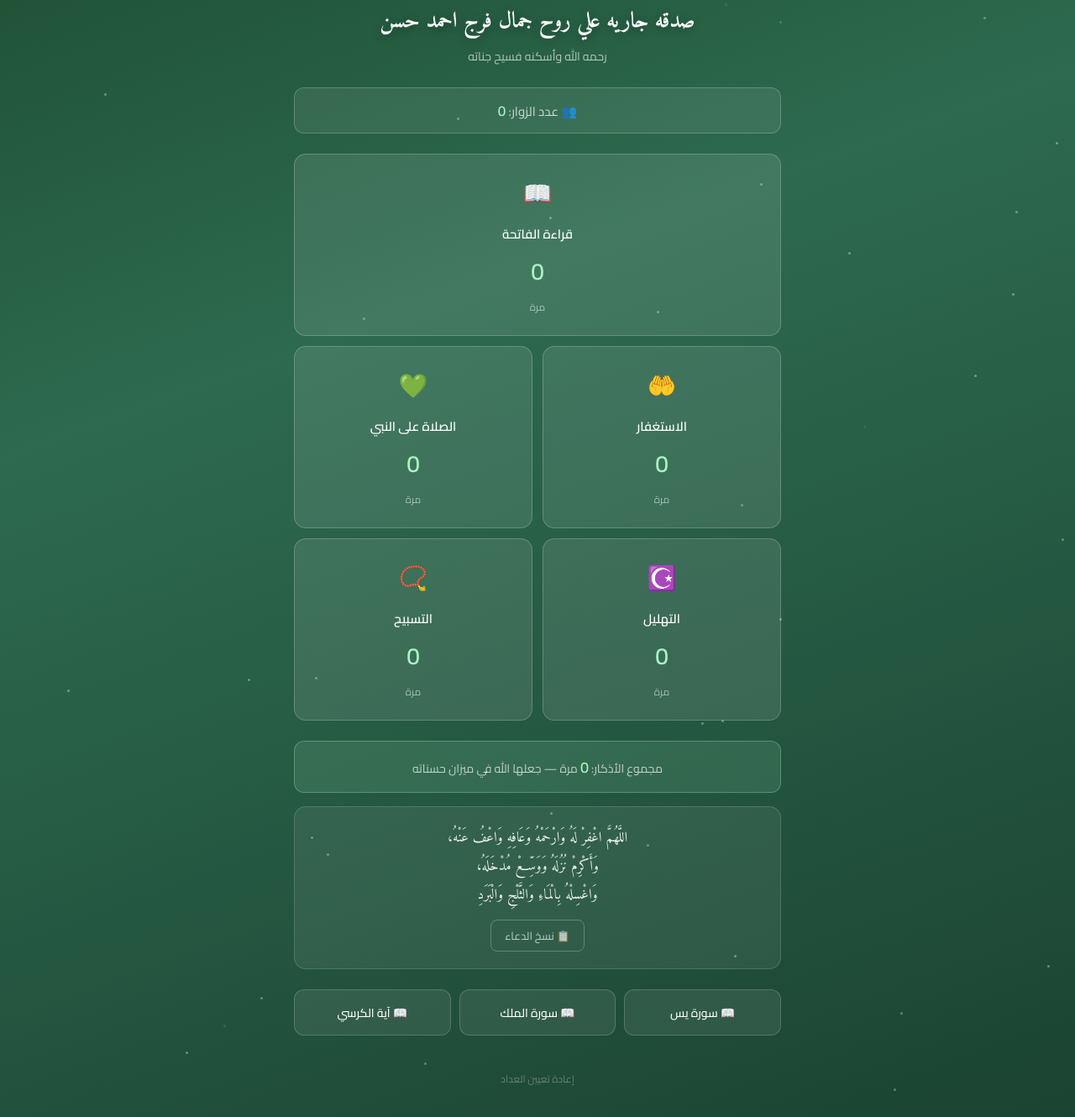
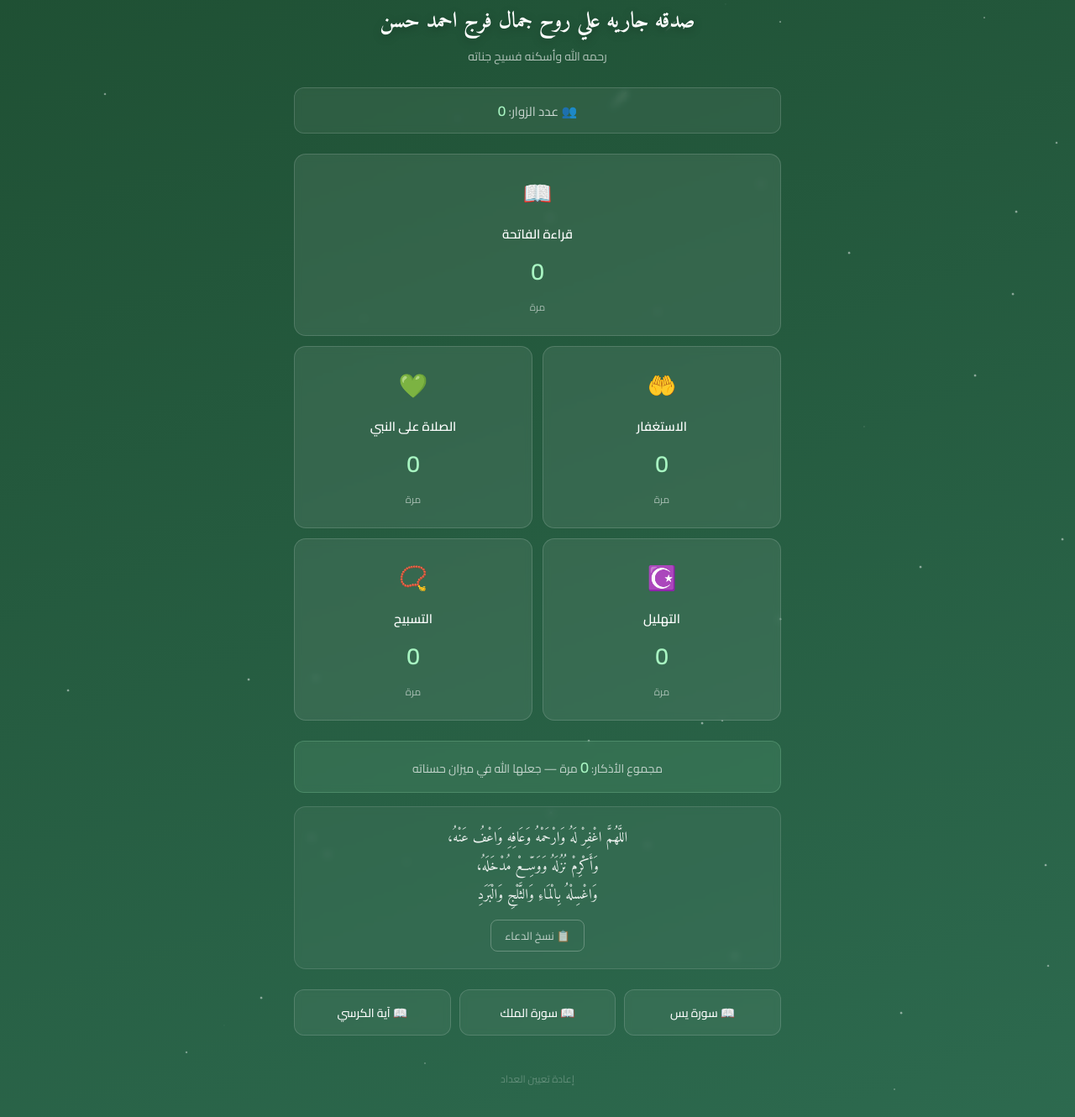
Before and after one commit to Fahmy-code/sadaqa-garya-Gamal_Farag, a plain HTML site: page index.html in a window 1280 px wide. Shown: the part 288-1618 px from the top of the page at 84% size. Drawn offline with Linux system fonts and the light colour scheme; no server answers.

Commit message:
Update index.html

```diff
--- a/index.html
+++ b/index.html
@@ -4,7 +4,9 @@
 <meta charset="UTF-8">
 <meta name="viewport" content="width=device-width, initial-scale=1.0">
 <title>صدقة جارية على روح جمال فرج</title>
+<link rel="icon" type="image/png" href="favicon.png">
 
+<!-- Firebase -->
 <script type="module">
   import { initializeApp } from "https://www.gstatic.com/firebasejs/10.12.2/firebase-app.js";
   import { getDatabase, ref, onValue, runTransaction, increment, set, get } from "https://www.gstatic.com/firebasejs/10.12.2/firebase-database.js";
@@ -80,36 +82,84 @@
     padding: 0;
   }
 
+  /* تم تعديل الخلفية لتصبح متحركة ومموجة بشكل لايف وهادئ */
   .memorial-wrap {
     font-family: 'Cairo', sans-serif;
     direction: rtl;
     text-align: center;
-    background: linear-gradient(160deg, #1a472a 0%, #2d6a4f 40%, #1b4332 100%);
+    background: linear-gradient(160deg, #0f2d1a 0%, #1a472a 40%, #2d6a4f 70%, #1b4332 100%);
+    background-size: 400% 400%;
+    animation: gradientBG 15s ease infinite;
     min-height: 100vh;
     padding: 2rem 1rem;
     position: relative;
     overflow: hidden;
   }
 
+  @keyframes gradientBG {
+    0% { background-position: 0% 50%; }
+    50% { background-position: 100% 50%; }
+    100% { background-position: 0% 50%; }
+  }
+
+  /* تأثير الهلال المضيء والمتحرك في الخلفية */
+  .crescent-moon {
+    position: absolute;
+    top: 40px;
+    left: 40px;
+    font-size: 55px;
+    color: rgba(255, 254, 212, 0.85);
+    text-shadow: 0 0 25px rgba(255, 254, 212, 0.6), 0 0 45px rgba(168, 245, 194, 0.4);
+    pointer-events: none;
+    z-index: 1;
+    animation: floatMoon 6s ease-in-out infinite alternate;
+  }
+
+  @keyframes floatMoon {
+    0% { transform: translateY(0) rotate(0deg); opacity: 0.7; }
+    100% { transform: translateY(-10px) rotate(-5deg); opacity: 0.95; }
+  }
+
   .stars {
     position: absolute; inset: 0; pointer-events: none;
     overflow: hidden;
+    z-index: 0;
   }
+
+  /* النجوم العادية بتأثير الوميض */
   .star {
     position: absolute;
-    width: 3px; height: 3px;
-    background: rgba(255,255,255,0.4);
+    width: 2px; height: 2px;
+    background: rgba(255,255,255,0.6);
     border-radius: 50%;
-    animation: twinkle 3s infinite alternate;
+    animation: twinkle 4s infinite alternate;
   }
 
   @keyframes twinkle {
-    0% { opacity: 0.2; } 100% { opacity: 0.9; }
+    0% { opacity: 0.1; transform: scale(0.8); }
+    100% { opacity: 1; transform: scale(1.2); }
+  }
+
+  /* النجوم المتحركة (الشهب المتساقطة ببطء) */
+  .shooting-star {
+    position: absolute;
+    height: 2px;
+    background: linear-gradient(-45deg, rgba(255,255,255,1), rgba(255,255,255,0));
+    filter: drop-shadow(0 0 6px rgba(255,255,255,0.8));
+    animation: shooting 8s linear infinite;
+    opacity: 0;
+  }
+
+  @keyframes shooting {
+    0% { transform: translateX(0) translateY(0) rotate(-45deg) scale(0); opacity: 0; }
+    10% { opacity: 0.8; }
+    30% { transform: translateX(-150px) translateY(150px) rotate(-45deg) scale(1); opacity: 0; }
+    100% { transform: translateX(-150px) translateY(150px) rotate(-45deg) scale(0); opacity: 0; }
   }
 
   .ayah-banner {
-    background: rgba(255,255,255,0.08);
-    border: 1px solid rgba(255,255,255,0.2);
+    background: rgba(255,255,255,0.06);
+    border: 1px solid rgba(255,255,255,0.15);
     border-radius: 12px;
     padding: 0.75rem 1.25rem;
     margin: 0 auto 1.5rem;
@@ -119,14 +169,17 @@
     color: rgba(255,255,255,0.9);
     line-height: 1.8;
     display: block;
+    backdrop-filter: blur(4px);
+    position: relative;
+    z-index: 2;
   }
 
-  /* تم إصلاح وتثبيت كود منطقة الصورة */
   .photo-ring {
     position: relative;
     width: 160px; height: 160px;
     margin: 0 auto 1.25rem;
     display: block;
+    z-index: 2;
   }
   .photo-ring::before {
     content: '';
@@ -160,17 +213,21 @@
     margin: 0 auto 0.4rem;
     max-width: 580px;
     text-shadow: 0 2px 12px rgba(0,0,0,0.3);
+    position: relative;
+    z-index: 2;
   }
 
   .subtitle {
     font-size: 14px;
     color: rgba(255,255,255,0.65);
     margin-bottom: 1.5rem;
+    position: relative;
+    z-index: 2;
   }
 
   .visitors-banner {
-    background: rgba(255,255,255,0.08);
-    border: 1px solid rgba(255,255,255,0.2);
+    background: rgba(255,255,255,0.06);
+    border: 1px solid rgba(255,255,255,0.15);
     border-radius: 12px;
     padding: 0.65rem 1.25rem;
     max-width: 580px;
@@ -179,6 +236,9 @@
     color: rgba(255,255,255,0.75);
     direction: rtl;
     display: block;
+    backdrop-filter: blur(4px);
+    position: relative;
+    z-index: 2;
   }
   .visitors-banner strong {
     color: #a8f5c2;
@@ -191,19 +251,22 @@
     gap: 12px;
     max-width: 580px;
     margin: 0 auto 1.5rem;
+    position: relative;
+    z-index: 2;
   }
 
   .action-card {
-    background: rgba(255,255,255,0.1);
-    border: 1px solid rgba(255,255,255,0.2);
+    background: rgba(255,255,255,0.08);
+    border: 1px solid rgba(255,255,255,0.15);
     border-radius: 14px;
     padding: 1.25rem 1rem;
     cursor: pointer;
     transition: background 0.2s, transform 0.15s;
     position: relative;
     overflow: hidden;
+    backdrop-filter: blur(4px);
   }
-  .action-card:hover { background: rgba(255,255,255,0.18); transform: translateY(-2px); }
+  .action-card:hover { background: rgba(255,255,255,0.15); transform: translateY(-2px); }
   .action-card:active { transform: scale(0.97); }
 
   .action-card.full-width { grid-column: 1 / -1; }
@@ -257,12 +320,14 @@
     margin: 0 auto 1.5rem;
     flex-wrap: wrap;
     justify-content: center;
+    position: relative;
+    z-index: 2;
   }
 
   .quran-link {
     flex: 1; min-width: 130px;
-    background: rgba(255,255,255,0.08);
-    border: 1px solid rgba(255,255,255,0.18);
+    background: rgba(255,255,255,0.06);
+    border: 1px solid rgba(255,255,255,0.15);
     border-radius: 12px;
     padding: 0.85rem 1rem;
     text-decoration: none;
@@ -271,16 +336,20 @@
     font-weight: 500;
     transition: background 0.2s;
     display: flex; align-items: center; justify-content: center; gap: 6px;
+    backdrop-filter: blur(4px);
   }
-  .quran-link:hover { background: rgba(255,255,255,0.16); }
+  .quran-link:hover { background: rgba(255,255,255,0.14); }
 
   .dua-section {
-    background: rgba(255,255,255,0.07);
-    border: 1px solid rgba(255,255,255,0.15);
+    background: rgba(255,255,255,0.05);
+    border: 1px solid rgba(255,255,255,0.12);
     border-radius: 14px;
     padding: 1.25rem;
     max-width: 580px;
     margin: 0 auto 1.5rem;
+    position: relative;
+    z-index: 2;
+    backdrop-filter: blur(4px);
   }
 
   .dua-text {
@@ -305,37 +374,48 @@
   .copy-dua:hover { background: rgba(255,255,255,0.1); }
 
   .total-banner {
-    background: rgba(168,245,194,0.12);
-    border: 1px solid rgba(168,245,194,0.3);
+    background: rgba(168,245,194,0.1);
+    border: 1px solid rgba(168,245,194,0.2);
     border-radius: 12px;
     padding: 0.85rem;
     max-width: 580px;
     margin: 0 auto 1rem;
     font-size: 14px;
     color: rgba(255,255,255,0.7);
+    position: relative;
+    z-index: 2;
+    backdrop-filter: blur(4px);
   }
   .total-banner strong { color: #a8f5c2; font-size: 18px; }
 
   .reset-btn {
     background: transparent;
     border: none;
-    color: rgba(255,255,255,0.3);
+    color: rgba(255,255,255,0.25);
     font-family: 'Cairo', sans-serif;
     font-size: 12px;
     cursor: pointer;
     margin-top: 1rem;
+    position: relative;
+    z-index: 2;
   }
-  .reset-btn:hover { color: rgba(255,255,255,0.6); }
+  .reset-btn:hover { color: rgba(255,255,255,0.5); }
 
   /* Responsive adjustments */
   @media (max-width: 768px) {
+    .crescent-moon {
+      top: 15px;
+      left: 15px;
+      font-size: 38px; /* تصغير الهلال على الموبايل لكي لا يغطي محتوى الصفحة */
+    }
+
     .cards-grid {
       grid-template-columns: 1fr 1fr;
       gap: 12px;
     }
 
     h1{
-      font-size: 22px;
+      font-size: 20px;
       line-height: 1.5;
     }
 
@@ -379,6 +459,10 @@
 </head>
 <body>
 <div class="memorial-wrap" id="wrap">
+  <!-- تأثير الهلال المضيء -->
+  <div class="crescent-moon">🌙</div>
+
+  <!-- الحاوية الخاصة بالنجوم المتحركة واللايف -->
   <div class="stars" id="stars"></div>
 
   <div class="ayah-banner">
@@ -461,7 +545,6 @@
     ring.classList.add('go');
   }
 
-  // تم تعديل دالة نسخ الدعاء لتعمل على الموبايل بكفاءة
   function copyDua() {
     const text = 'اللهم اغفر له وارحمه وعافه واعف عنه، وأكرم نزله ووسع مدخله، واغسله بالماء والثلج والبرد';
     if (navigator.clipboard && navigator.clipboard.writeText) {
@@ -489,17 +572,32 @@
     }
   }
 
+  // تطوير جافا سكريبت النجوم لتشمل النجوم الثابتة والنجوم المتحركة الـ Live
   function makeStars() {
     const c = document.getElementById('stars');
     if(!c) return;
-    for (let i = 0; i < 40; i++) {
+
+    // 1. توليد النجوم اللامعة الثابتة
+    for (let i = 0; i < 45; i++) {
       const s = document.createElement('div');
       s.className = 'star';
       s.style.top = Math.random() * 100 + '%';
       s.style.left = Math.random() * 100 + '%';
-      s.style.animationDelay = Math.random() * 3 + 's';
-      s.style.animationDuration = (2 + Math.random() * 3) + 's';
+      s.style.animationDelay = Math.random() * 4 + 's';
+      s.style.animationDuration = (2 + Math.random() * 4) + 's';
       c.appendChild(s);
+    }
+
+    // 2. توليد النجوم المتحركة المتساقطة ببطء (الشهب الهادئة)
+    for (let i = 0; i < 6; i++) {
+      const sh = document.createElement('div');
+      sh.className = 'shooting-star';
+      sh.style.top = Math.random() * 40 + '%';
+      sh.style.left = (60 + Math.random() * 40) + '%';
+      sh.style.width = (40 + Math.random() * 50) + 'px';
+      sh.style.animationDelay = (Math.random() * 8) + 's';
+      sh.style.animationDuration = (6 + Math.random() * 6) + 's';
+      c.appendChild(sh);
     }
   }
 
```
